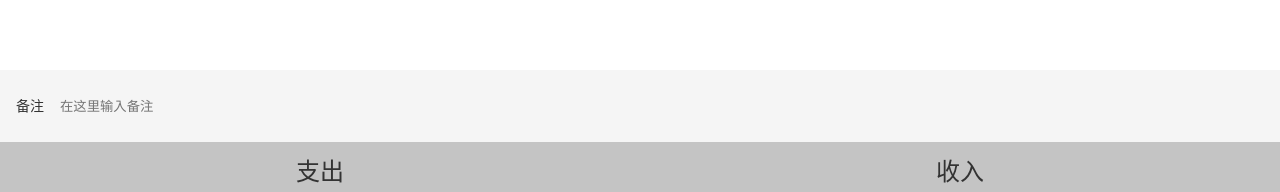
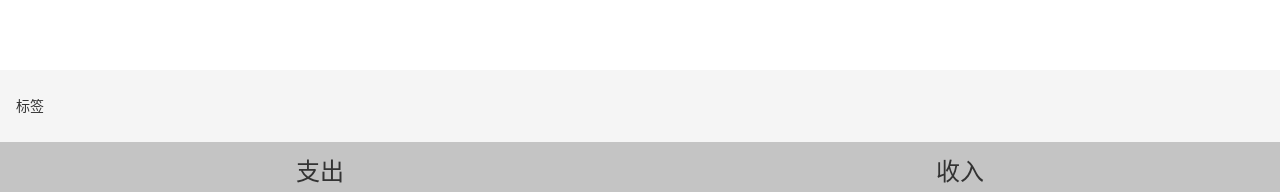
Before and after one commit to haixiangyan/split-wise-react, a React app: page /money#/money in a window 1280 px wide. Shown: the part 213-405 px from the top of the page. Built offline with nearby package versions, Linux system fonts and the light colour scheme.

Commit message:
创建 Input 和 Button

```diff
--- /dev/null
+++ b/src/components/Button.tsx
@@ -0,0 +1,19 @@
+import * as React from 'react'
+import styled from 'styled-components'
+
+const Button = styled.button`
+  padding: 8px 12px;
+  font-size: 18px;
+  border: none;
+  border-radius: 4px;
+  background: #f60;
+  color: #fff;
+`
+
+// const component: React.FunctionComponent = () => {
+//   return (
+//     <div>component</div>
+//   )
+// }
+//
+export default Button
--- a/src/components/Icon.tsx
+++ b/src/components/Icon.tsx
@@ -1,13 +1,16 @@
 import * as React from 'react'
 
 type IconProps = {
-  name: string
+  name?: string
 }
 
 const Icon: React.FunctionComponent<IconProps> = (props) => {
   return (
     <svg className="icon" aria-hidden="true">
-      <use xlinkHref={`#icon-${props.name}`}/>
+      {
+        props.name &&
+        <use xlinkHref={`#icon-${props.name}`}/>
+      }
     </svg>
   )
 }
--- /dev/null
+++ b/src/components/Input.tsx
@@ -0,0 +1,33 @@
+import * as React from 'react'
+import styled from 'styled-components'
+
+const Label = styled.label`
+   display: flex;
+   align-items: center;
+   > span {
+      margin-right: 16px;
+   }
+   > input {
+      flex-grow: 1;
+      height: 72px;
+      background: none;
+      border: none;
+   }
+`
+
+type TProps = React.InputHTMLAttributes<any> & {
+  label: string
+}
+
+const Input: React.FC<TProps> = (props) => {
+  const {label, ...rest} = props
+
+  return (
+    <Label>
+      <span>{props.label}</span>
+      <input {...rest}/>
+    </Label>
+  )
+}
+
+export default Input
--- a/src/pages/Money/NoteSection.tsx
+++ b/src/pages/Money/NoteSection.tsx
@@ -1,24 +1,12 @@
 import styled from 'styled-components'
 import * as React from 'react'
-import {useRef} from 'react'
+import {ChangeEventHandler} from 'react'
+import Input from '../../components/Input'
 
 const Wrapper = styled.section`
   background: #f5f5f5;
   padding: 0 16px;
   font-size: 14px;
-  > label {
-     display: flex;
-     align-items: center;
-     > span {
-        margin-right: 16px;
-     }
-     > input {
-        flex-grow: 1;
-        height: 72px;
-        background: none;
-        border: none;
-     }
-  }
 `
 
 type TProps = {
@@ -29,24 +17,13 @@ type TProps = {
 const NoteSection: React.FC<TProps> = (props) => {
   const note = props.value
 
-  const refInput = useRef<HTMLInputElement>(null)
-  const onBlur = () => {
-    if (refInput.current) {
-      props.onChange(refInput.current.value)
-    }
+  const onChange: ChangeEventHandler<HTMLInputElement> = (event) => {
+    props.onChange(event.target.value)
   }
 
   return (
     <Wrapper>
-      <label>
-        <span>备注</span>
-        <input placeholder="在这里输入备注"
-               type="text"
-               ref={refInput}
-               defaultValue={note}
-               onBlur={onBlur}
-        />
-      </label>
+      <Input label="标签" onChange={onChange} value={note}/>
     </Wrapper>
   )
 }
--- a/src/pages/Tag/index.tsx
+++ b/src/pages/Tag/index.tsx
@@ -1,10 +1,23 @@
 import * as React from 'react'
 import {useParams} from 'react-router-dom'
 import useTags from '../../useTags'
+import Layout from '../../components/Layout'
+import Icon from '../../components/Icon'
+import Button from '../../components/Button'
+import styled from 'styled-components'
 
 type TParams = {
   tagId: string
 }
+
+const Topbar = styled.header`
+  display: flex;
+  align-items: center;
+  justify-content: space-between;
+  line-height: 20px;
+  padding: 14px;
+  background: white;
+`
 
 const Tag: React.FC = () => {
   const {findTag} = useTags()
@@ -13,7 +26,20 @@ const Tag: React.FC = () => {
   const tag = findTag(parseInt(tagId))
 
   return (
-    <div>{tag && tag.name}</div>
+    <Layout>
+      <Topbar>
+        <Icon name="left-copy"/>
+        <span>编辑标签</span>
+        <Icon/>
+      </Topbar>
+      <label>
+        <span>标签名</span>
+        <input placeholder="标签名" type="text"/>
+      </label>
+      <div>
+        <Button>删除标签</Button>
+      </div>
+    </Layout>
   )
 }
 
--- a/src/pages/Tags/index.tsx
+++ b/src/pages/Tags/index.tsx
@@ -4,6 +4,7 @@ import useTags from '../../useTags'
 import styled from 'styled-components'
 import Icon from '../../components/Icon'
 import {Link} from 'react-router-dom'
+import Button from '../../components/Button'
 
 const TagList = styled.ol`
   font-size: 16px;
@@ -19,15 +20,6 @@ const TagList = styled.ol`
       padding: 12px 16px 12px 0;
     }
   }
-`
-
-const AddTagButton = styled.button`
-  padding: 8px 12px;
-  font-size: 18px;
-  border: none;
-  border-radius: 4px;
-  background: #f60;
-  color: #fff;
 `
 
 const Center = styled.div`
@@ -58,7 +50,7 @@ const Tags: React.FunctionComponent = () => {
       </TagList>
       <Center>
         <Space/>
-        <AddTagButton>新增标签</AddTagButton>
+        <Button>新增标签</Button>
       </Center>
     </Layout>
   )
```
